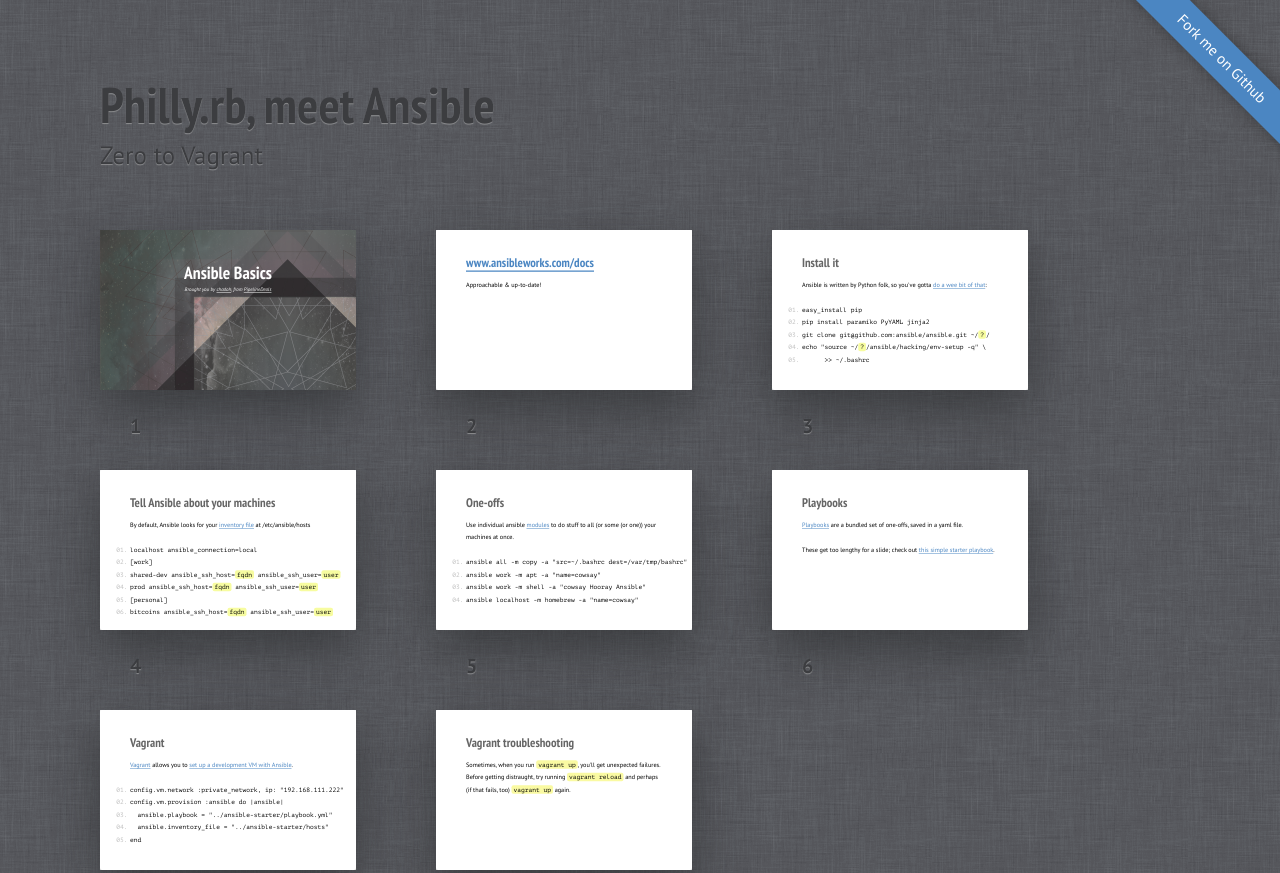
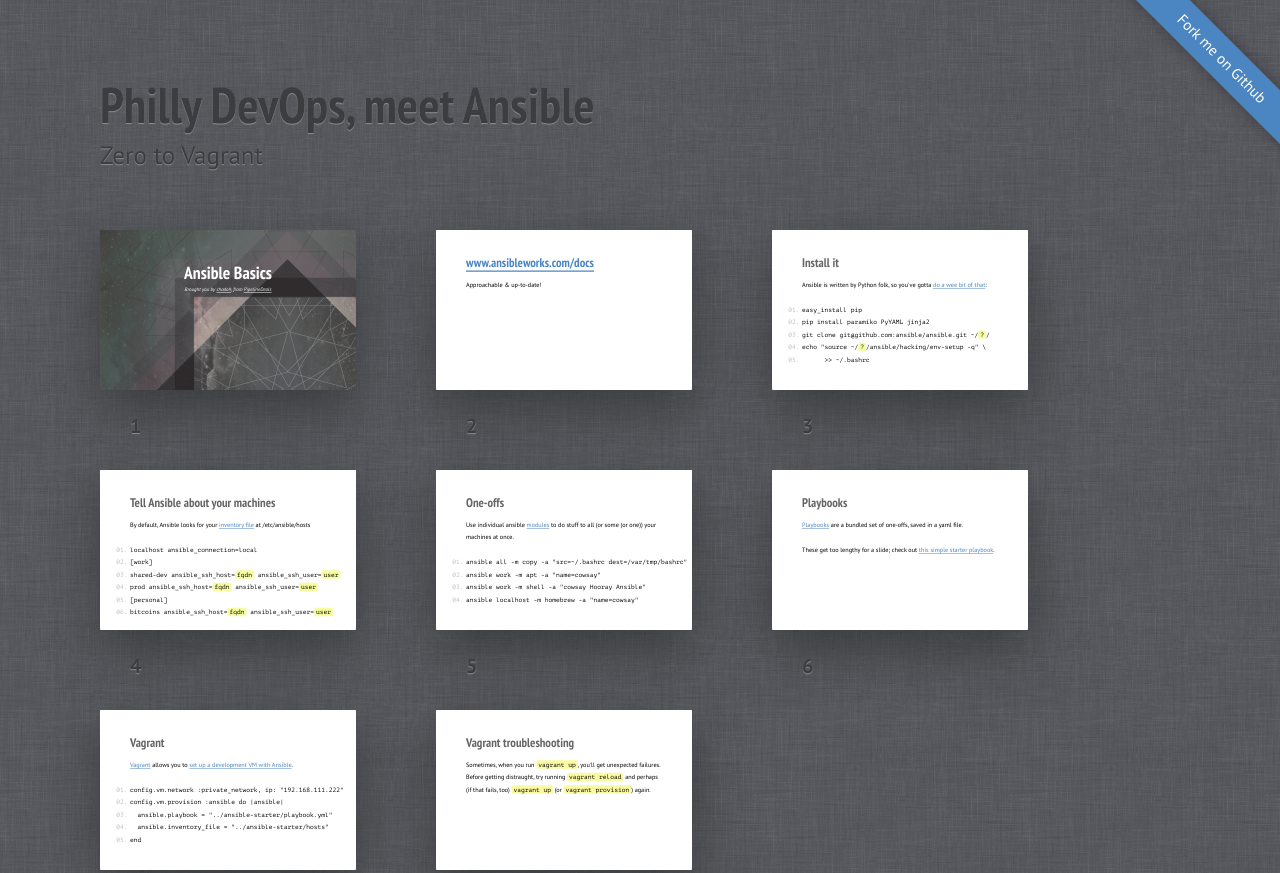
Before and after one commit to chadoh/ansible-presentation, a plain HTML site: page index.html in a window 1280 px wide. Shown: the top 873 px of the page. Drawn offline with Linux system fonts and the light colour scheme.

Commit message:
s/.rb/ DevOps/  + a word on vagrant provision

```diff
--- a/index.html
+++ b/index.html
@@ -41,7 +41,7 @@
 </head>
 <body class="list">
 	<header class="caption">
-		<h1>Philly.rb, meet Ansible</h1>
+		<h1>Philly DevOps, meet Ansible</h1>
 		<p>Zero to Vagrant</p>
 	</header>
 	<section class="slide cover" id="Cover"><div>
@@ -105,7 +105,10 @@
   </section></div>
   <section class="slide"><div>
     <h2>Vagrant troubleshooting</h2>
-    <p>Sometimes, when you run <code>vagrant up</code>, you'll get unexpected failures. Before getting distraught, try running <code>vagrant reload</code> and perhaps (if that fails, too) <code>vagrant up</code> again.</p>
+    <p>Sometimes, when you run <code>vagrant up</code>, you'll get unexpected
+    failures. Before getting distraught, try running <code>vagrant reload</code>
+    and perhaps (if that fails, too) <code>vagrant up</code> (or
+    <code>vagrant provision</code>) again.</p>
   </section></div>
 	<p class="badge"><a href="https://github.com/shower/shower">Fork me on Github</a></p>
 	<!--
```
